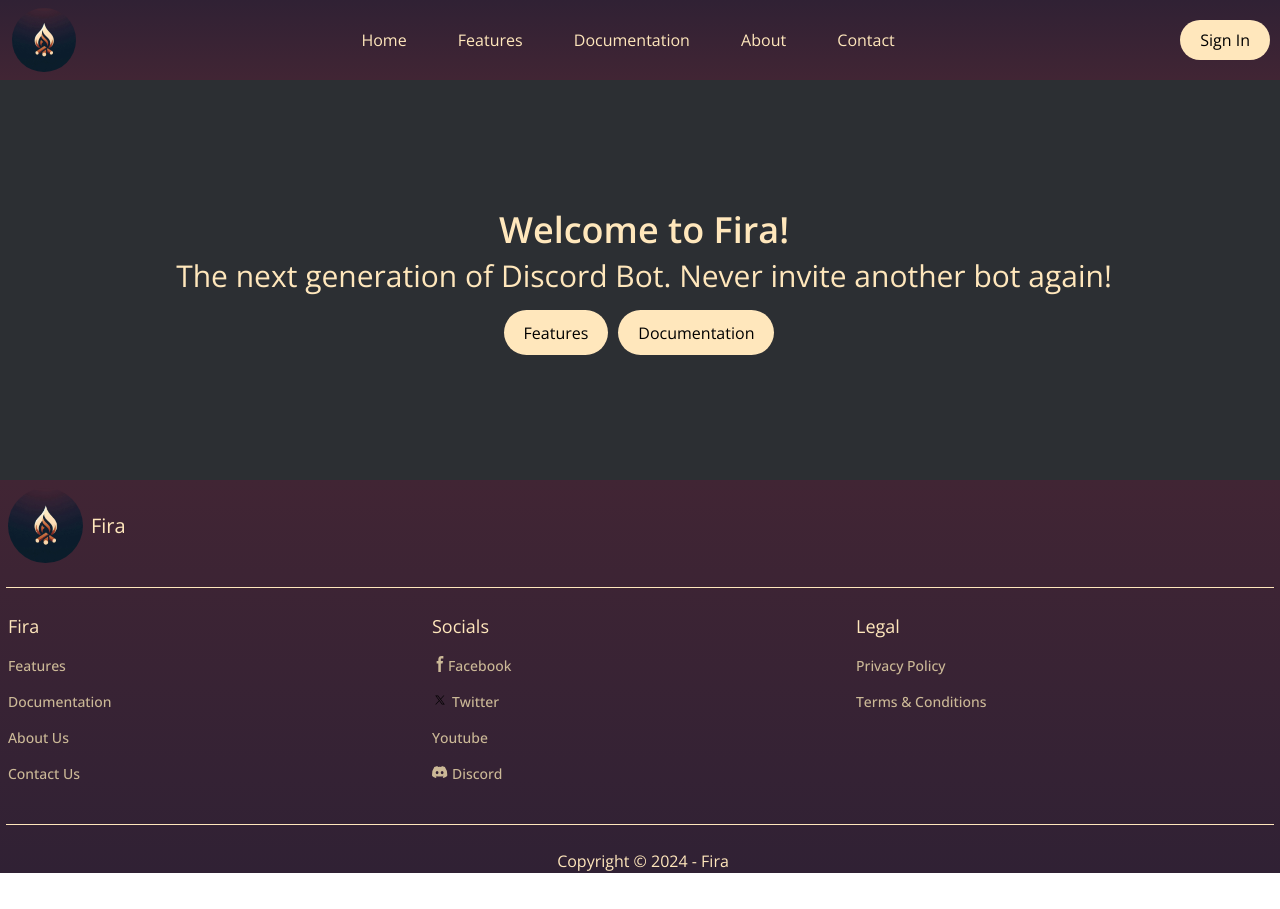
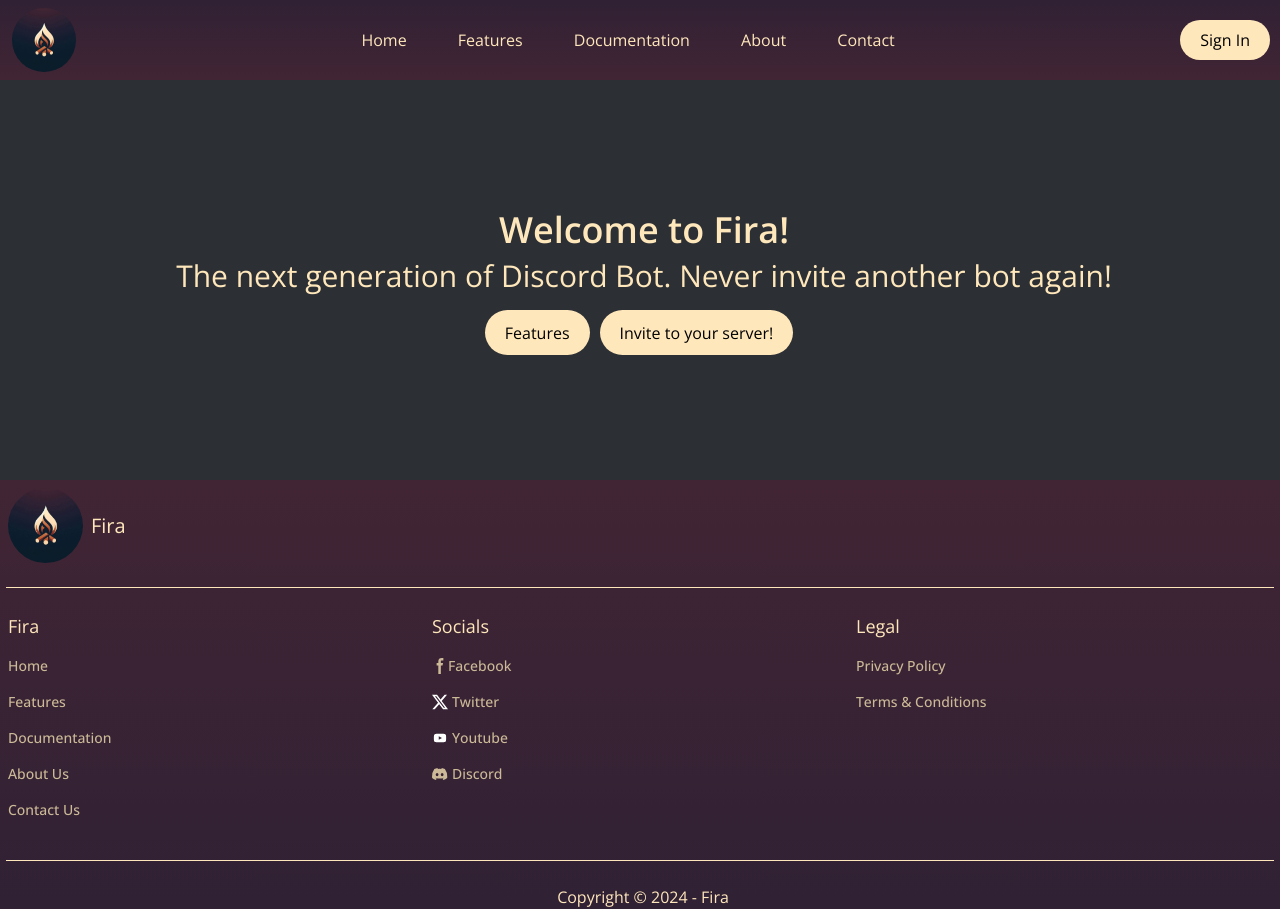
Before and after one commit to Aaryan-N/Fira_Svelte, a SvelteKit app: page / in a window 1280 px wide. Before the commit the page ends 873 px from the top, so only its background shows below. Built offline with nearby package versions, Linux system fonts and the light colour scheme.

Commit message:
Finished up the footer

```diff
--- a/src/components/Footer.svelte
+++ b/src/components/Footer.svelte
@@ -2,9 +2,11 @@
     const copyrightYear = new Date;
 </script>
 <footer class="w-full h-auto bg-gradient-to-t from-[#302134] to-[#412534] flex-1">
-    <div class="pt-2 pl-2 flex items-center w-full">
+    <div class="pt-2 pl-2  w-full">
+        <a href="/" class="flex items-center">
         <img class="w-[75px] h-[75px] rounded-full float-left" src="/FiraLogo.jpeg" alt="Fira Logo">
         <p class="pl-2 text-xl text-[#FFE7BC]">Fira</p>
+        </a>
     </div>
 
     <hr class="my-6 border-[#FFE7BC] ml-1.5 mr-1.5" />
@@ -14,16 +16,19 @@
             <p class="mb-4 text-[#FFE7BC] text-lg">Fira</p>
             <ul class="font-medium">
             <li class="mb-4 text-[#ccb997] text-sm">
-                <a href="/">Features</a>
+                    <a href="/features">Home</a>
             </li>
             <li class="mb-4 text-[#ccb997] text-sm">
-                <a href="/">Documentation</a>
+                <a href="/features">Features</a>
             </li>
             <li class="mb-4 text-[#ccb997] text-sm">
-                    <a href="/">About Us</a>
+                <a href="/docs">Documentation</a>
             </li>
             <li class="mb-4 text-[#ccb997] text-sm">
-                    <a href="/">Contact Us</a>
+                    <a href="/about">About Us</a>
+            </li>
+            <li class="mb-4 text-[#ccb997] text-sm">
+                    <a href="/contactus">Contact Us</a>
             </li>
             </ul>
         </div>
@@ -31,7 +36,7 @@
             <p class="mb-4 text-[#FFE7BC] text-lg">Socials</p>
             <ul class="font-medium">
                 <li class="mb-4 text-[#ccb997] text-sm">
-                    <a href="/">
+                    <a class="flex items-center" href="/">
                     <svg class="w-4 h-4 float-left" aria-hidden="true" xmlns="http://www.w3.org/2000/svg" fill="currentColor" viewBox="0 0 8 19">
                         <path fill-rule="evenodd" d="M6.135 3H8V0H6.135a4.147 4.147 0 0 0-4.142 4.142V6H0v3h2v9.938h3V9h2.021l.592-3H5V3.591A.6.6 0 0 1 5.592 3h.543Z" clip-rule="evenodd"/>
                     </svg>
@@ -39,21 +44,23 @@
                     </a>
                 </li>
                 <li class="mb-4 text-[#ccb997] text-sm">
-                    <a href="/">
-                        <svg class="w-4 h-4 float-left mr-1" xmlns="http://www.w3.org/2000/svg" enable-background="new 0 0 1668.56 1221.19" viewBox="0 0 1668.56 1221.19" id="twitter-x"><path d="M283.94,167.31l386.39,516.64L281.5,1104h87.51l340.42-367.76L984.48,1104h297.8L874.15,558.3l361.92-390.99
-		h-87.51l-313.51,338.7l-253.31-338.7H283.94z M412.63,231.77h136.81l604.13,807.76h-136.81L412.63,231.77z" transform="translate(52.39 -25.059)"></path></svg>
+                    <a class="flex items-center" href="/">
+                        <svg class="w-4 h-4 mr-1" xmlns="http://www.w3.org/2000/svg" shape-rendering="geometricPrecision" text-rendering="geometricPrecision" image-rendering="optimizeQuality" fill-rule="evenodd" clip-rule="evenodd" viewBox="0 0 512 462.799"><path fill="#fff" fill-rule="nonzero" d="M403.229 0h78.506L310.219 196.04 512 462.799H354.002L230.261 301.007 88.669 462.799h-78.56l183.455-209.683L0 0h161.999l111.856 147.88L403.229 0zm-27.556 415.805h43.505L138.363 44.527h-46.68l283.99 371.278z"/></svg>
                         <p>Twitter</p>
                     </a>
                 </li>
                 <li class="mb-4 text-[#ccb997] text-sm flex">
-                    <a href="/">Youtube</a>
+                    <a href="/" class="flex items-center">
+                        <svg class="w-4 h-4 mr-1" xmlns="http://www.w3.org/2000/svg" height="800" width="1200" viewBox="-35.20005 -41.33325 305.0671 247.9995"><path d="M93.333 117.559V47.775l61.334 34.893zm136.43-91.742c-2.699-10.162-10.651-18.165-20.747-20.881C190.716 0 117.333 0 117.333 0S43.951 0 25.651 4.936C15.555 7.652 7.603 15.655 4.904 25.817 0 44.236 0 82.667 0 82.667s0 38.429 4.904 56.849c2.699 10.163 10.65 18.165 20.747 20.883 18.3 4.934 91.682 4.934 91.682 4.934s73.383 0 91.683-4.934c10.096-2.718 18.048-10.72 20.747-20.883 4.904-18.42 4.904-56.85 4.904-56.85s0-38.43-4.904-56.849" fill="#fff"/></svg>
+                        <p>Youtube</p>
+                    </a>
                 </li>
                 <li class="mb-4 text-[#ccb997] text-sm">
-                    <a href="/">
+                    <a class="flex items-center" href="/">
                     <svg class="w-4 h-4 float-left mr-1" aria-hidden="true" xmlns="http://www.w3.org/2000/svg" fill="currentColor" viewBox="0 0 21 16">
                         <path d="M16.942 1.556a16.3 16.3 0 0 0-4.126-1.3 12.04 12.04 0 0 0-.529 1.1 15.175 15.175 0 0 0-4.573 0 11.585 11.585 0 0 0-.535-1.1 16.274 16.274 0 0 0-4.129 1.3A17.392 17.392 0 0 0 .182 13.218a15.785 15.785 0 0 0 4.963 2.521c.41-.564.773-1.16 1.084-1.785a10.63 10.63 0 0 1-1.706-.83c.143-.106.283-.217.418-.33a11.664 11.664 0 0 0 10.118 0c.137.113.277.224.418.33-.544.328-1.116.606-1.71.832a12.52 12.52 0 0 0 1.084 1.785 16.46 16.46 0 0 0 5.064-2.595 17.286 17.286 0 0 0-2.973-11.59ZM6.678 10.813a1.941 1.941 0 0 1-1.8-2.045 1.93 1.93 0 0 1 1.8-2.047 1.919 1.919 0 0 1 1.8 2.047 1.93 1.93 0 0 1-1.8 2.045Zm6.644 0a1.94 1.94 0 0 1-1.8-2.045 1.93 1.93 0 0 1 1.8-2.047 1.918 1.918 0 0 1 1.8 2.047 1.93 1.93 0 0 1-1.8 2.045Z"/>
                     </svg>
-                    <p class="ml-1">Discord</p>
+                    <p>Discord</p>
                     </a>
                 </li>
             </ul>
--- a/src/routes/+page.svelte
+++ b/src/routes/+page.svelte
@@ -3,6 +3,6 @@
     <p class="text-[#FFE7BC] mt-2 flex items-center justify-center text-3xl">The next generation of Discord Bot. Never invite another bot again!</p>
     <div class="mt-4 justify-center flex">
         <a href="/features"><button class="h-[45px] bg-[#FFE7BC] text-black px-5 py-2 rounded-full hover:bg-[#ffffff] mr-2.5">Features</button></a>
-        <a href="/docs"><button class="h-[45px] bg-[#FFE7BC] text-black px-5 py-2 rounded-full hover:bg-[#ffffff] mr-2.5">Documentation</button></a>
+        <a href="/docs"><button class="h-[45px] bg-[#FFE7BC] text-black px-5 py-2 rounded-full hover:bg-[#ffffff] mr-2.5">Invite to your server!</button></a>
     </div>
 </div>
```
